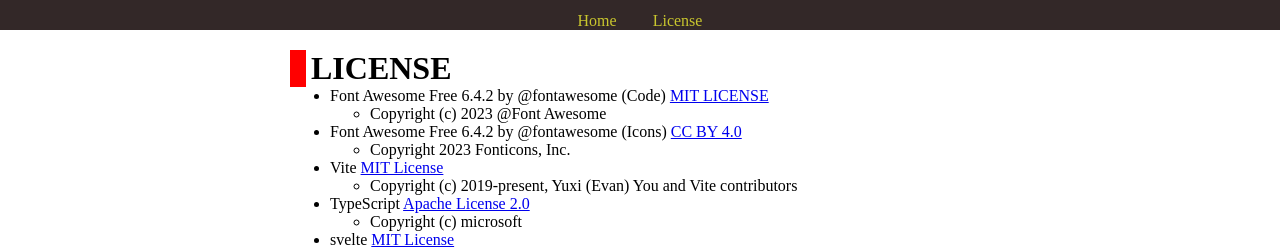
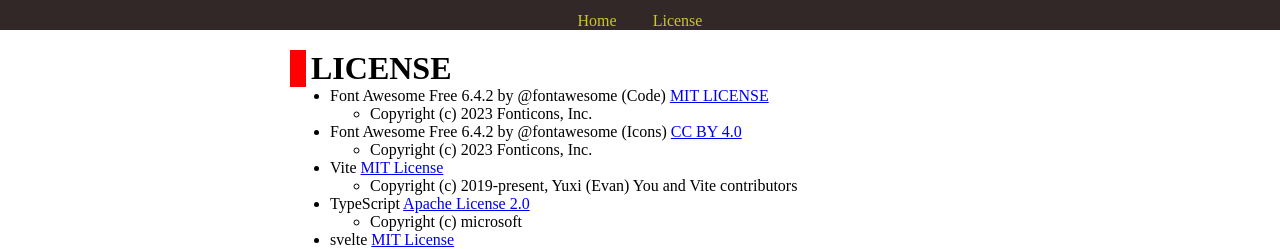
Before and after one commit to nanagami1369/animation-generator, a Svelte app: page /animation-generator/license in a window 1280 px wide. Shown: the top 249 px of the page. Built offline with nearby package versions, Linux system fonts and the light colour scheme.

Commit message:
ライセンス表記を調整

```diff
--- a/src/Pages/License.svelte
+++ b/src/Pages/License.svelte
@@ -9,7 +9,7 @@
           href="https://opensource.org/license/mit/">MIT LICENSE</a
         ></span
       >
-      <ul><li>Copyright (c) 2023 @Font Awesome</li></ul>
+      <ul><li>Copyright (c) 2023 Fonticons, Inc.</li></ul>
     </li>
     <li>
       <span
@@ -17,7 +17,7 @@
           href="https://creativecommons.org/licenses/by/4.0/">CC BY 4.0</a
         ></span
       >
-      <ul><li>Copyright 2023 Fonticons, Inc.</li></ul>
+      <ul><li>Copyright (c) 2023 Fonticons, Inc.</li></ul>
     </li>
     <li>
       <span
```
